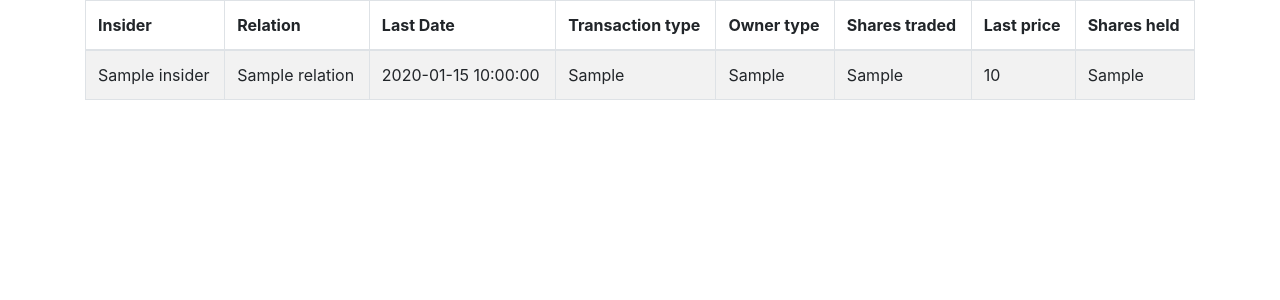
After one commit to LEVLLN/trades, a Flask app: template tickers_app/templates/insiders.html in a window 1280 px wide. The commit adds this page. Shown: the top 300 px of the page. Run offline with Flask 2, Linux system fonts and the light colour scheme; the template is opened without the code that fills it: most values are stand-ins (such as "Sample title", 1, 10 or a date in 2020); parts of the project's set-up code (start-up, migrations or seed data) failed here and were passed over; some libraries are stand-ins or nearby versions.

Commit message:
create web-interface for insider trades by ticker closed #4

```diff
--- a/tickers_app/app.py
+++ b/tickers_app/app.py
@@ -5,6 +5,7 @@ from models import Stock, Price, Trade
 
 PORT = 8080
 app = Flask(__name__)
+
 
 @app.route('/')
 def main():
@@ -19,5 +20,13 @@ def ticker_historical(ticker_code):
     return render_template('historical.html', prices=historical, ticker=stock)
 
 
+@app.route('/<ticker_code>/insider')
+def get_ticker_trades(ticker_code):
+    stock = Stock.get(Stock.code == ticker_code.upper())
+    trades = Trade.select().where(Trade.stock == ticker_code.upper())
+    print(trades)
+    return render_template('insiders.html', insider=trades, ticker=stock)
+
+
 if __name__ == "__main__":
     app.run(port=PORT)
--- a/tickers_app/libs/log_writer.py
+++ b/tickers_app/libs/log_writer.py
@@ -1,4 +1,5 @@
 import logging
+
 
 def init_logger(log_file_path, app_name):
     logger = logging.getLogger(app_name)
--- a/tickers_app/scrape_data.py
+++ b/tickers_app/scrape_data.py
@@ -13,7 +13,7 @@ def get_tickers_from_file():
     return tickers
 
 
-def generate_data():
+def scrape_data():
     tickers = get_tickers_from_file()
     for ticker in tickers:
         download_stock_page(ticker)
--- /dev/null
+++ b/tickers_app/templates/insiders.html
@@ -0,0 +1,39 @@
+<!doctype html>
+<html>
+<title>{{ticker.code}} insider trades</title>
+<head>
+        <link href="{{ url_for("static", filename="css/bootstrap.min.css") }}" rel="stylesheet">
+</head>
+<body>
+    <div class="container">
+        <table class="table table-striped table-hover table-bordered">
+            <thead>
+                <tr>
+                    <th>Insider</th>
+                    <th>Relation</th>
+                    <th>Last Date</th>
+                    <th>Transaction type</th>
+                    <th>Owner type</th>
+                    <th>Shares traded</th>
+                    <th>Last price</th>
+                    <th>Shares held</th>
+                </tr>
+            </thead>
+            <tbody>
+                {% for trade in insider %}
+                <tr>
+                    <td>{{trade.insider}}</td>
+                    <td>{{trade.relation}}</td>
+                    <td>{{trade.last_date}}</td>
+                    <td>{{trade.transaction_type}}</td>
+                    <td>{{trade.owner_type}}</td>
+                    <td>{{trade.shares_traded}}</td>
+                    <td>{{trade.last_price}}</td>
+                    <td>{{trade.shares_held}}</td>
+                </tr>
+                {% endfor %}
+            </tbody>
+        </table>
+    </div>
+</body>
+</html>
```
Also changed, not shown: tickers_app/data_utils.py (+9 -6 lines), tickers_app/templates/historical.html (+6 -2 lines).
